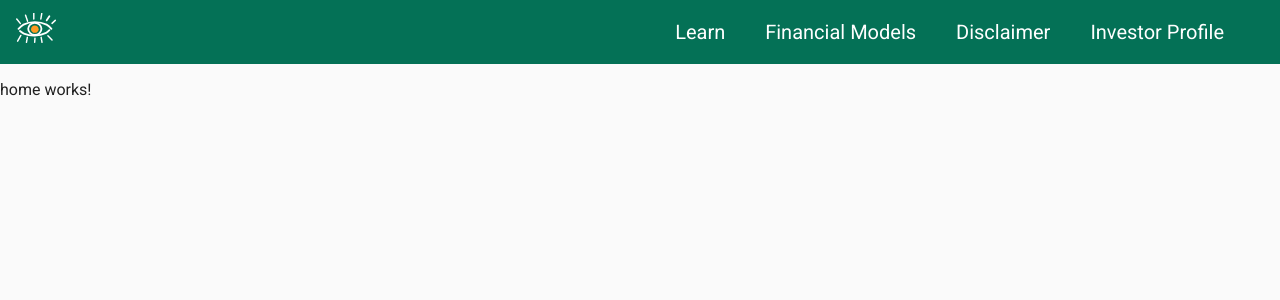
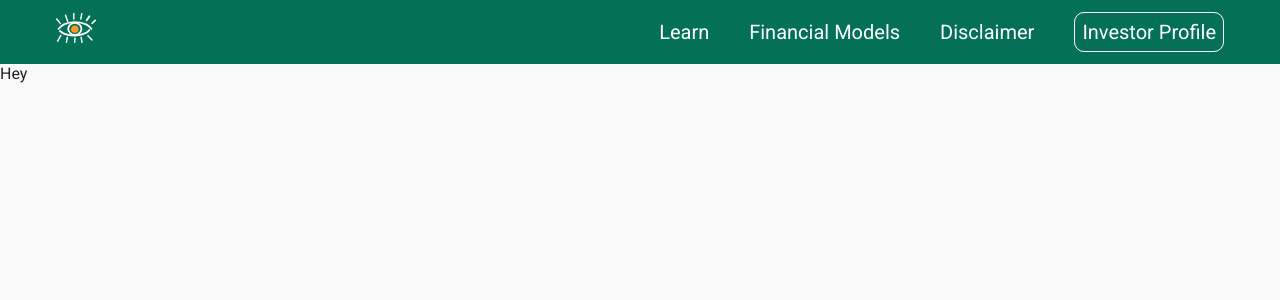
Before and after one commit to Munogwata/wavy-beta-mvp, an Angular app: page / in a window 1280 px wide. Shown: the top 300 px of the page. Built offline with nearby package versions, Linux system fonts and the light colour scheme.

Commit message:
mat-toolbar updated and fully completed

```diff
--- a/src/app/component-styles/_navigation-menu.scss
+++ b/src/app/component-styles/_navigation-menu.scss
@@ -11,6 +11,22 @@ mat-toolbar {
 
 .menu-item {
   margin-right: 40px;
+
+  &__investor-profile {
+    border: 1.5px solid white;
+    border-radius: 10px;
+    height: 40px;
+    width: 168px;
+    padding: 7px;
+  }
+}
+
+.investor-profile {
+  border: white;
+  border-radius: 10px;
+  border-width: 1px;
+  height: 40px;
+  width: 168px;
 }
 
 .selected-icon {
@@ -20,17 +36,22 @@ mat-toolbar {
   object-fit: cover;
 }
 
-.home-active {
-  .menu-link {
-    color: orange;
-  }
-}
-
 .menu-link {
   color: white;
   background-image: none;
   text-decoration: none;
   @include type.subheading-2;
+}
+
+.text-logo-link {
+  color: yellow;
+  background-image: none;
+  text-decoration: none;
+  font-size: 55px;
+}
+
+.text-logo-padding {
+  margin-left: 40px;
 }
 
 .active {
--- a/src/app/general-styles/_fonts.scss
+++ b/src/app/general-styles/_fonts.scss
@@ -1,11 +1,14 @@
 @use "../functions/pixel-convertor" as c;
 @import url("https://fonts.googleapis.com/css2?family=Roboto:wght@400;700&display=swap");
+@import url("https://fonts.googleapis.com/css2?family=Montserrat:wght@400;700&family=Roboto:wght@400;700&display=swap");
 
 //font families
 $robto: "Roboto", sans-serif;
+$montserrat: "Montserrat", sans-serif;
 
 //font sizes
 $h: c.toRem(55);
+$w-text_logo: c.toRem(35);
 $s-1: c.toRem(22);
 $s-2: c.toRem(20);
 
--- a/src/app/mixins/_typography.scss
+++ b/src/app/mixins/_typography.scss
@@ -4,3 +4,15 @@
   font-size: fonts.$s-2;
   font-weight: fonts.$regular;
 }
+
+@mixin wavy-text-logo {
+  font-size: fonts.$w-text_logo;
+  font-weight: fonts.$bold;
+  font-family: fonts.$montserrat;
+}
+
+.logo-text {
+  @include wavy-text-logo;
+  color: white;
+  text-decoration: none;
+}
--- a/src/app/pages/home/home.component.html
+++ b/src/app/pages/home/home.component.html
@@ -1 +1 @@
-<p>home works!</p>
+<div class="box">Hey</div>
--- a/src/app/pages/home/home.component.scss
+++ b/src/app/pages/home/home.component.scss
@@ -0,0 +1,7 @@
+.box {
+  border: black;
+  border-radius: 10px;
+  border-width: 10px;
+  height: 40px;
+  width: 168px;
+}
--- a/src/app/reusable-components/nav-bar/nav-bar.component.html
+++ b/src/app/reusable-components/nav-bar/nav-bar.component.html
@@ -20,9 +20,9 @@
   <mat-sidenav-content>
     <mat-toolbar>
       <!--menu links-->
-      <span>
+      <span class="text-logo-padding">
         <a
-          class="menu-link"
+          class="logo-text"
           routerLink=""
           routerLinkActive="active"
           [routerLinkActiveOptions]="{ exact: true }"
@@ -87,13 +87,16 @@
           /></span>
         </a>
       </span>
+
       <span class="menu-item">
         <a
           class="menu-link"
           mat-list-item
           routerLink="Investor Profile"
           routerLinkActive="active"
-          ><span class="not-selected">Investor Profile</span>
+          ><span class="not-selected menu-item__investor-profile"
+            >Investor Profile</span
+          >
           <span class="selected"
             ><img
               src="/assets/images/wavy-logo.svg"
@@ -102,6 +105,7 @@
           /></span>
         </a>
       </span>
+
       <button
         type="button"
         aria-label="Toggle sidenav"
```
